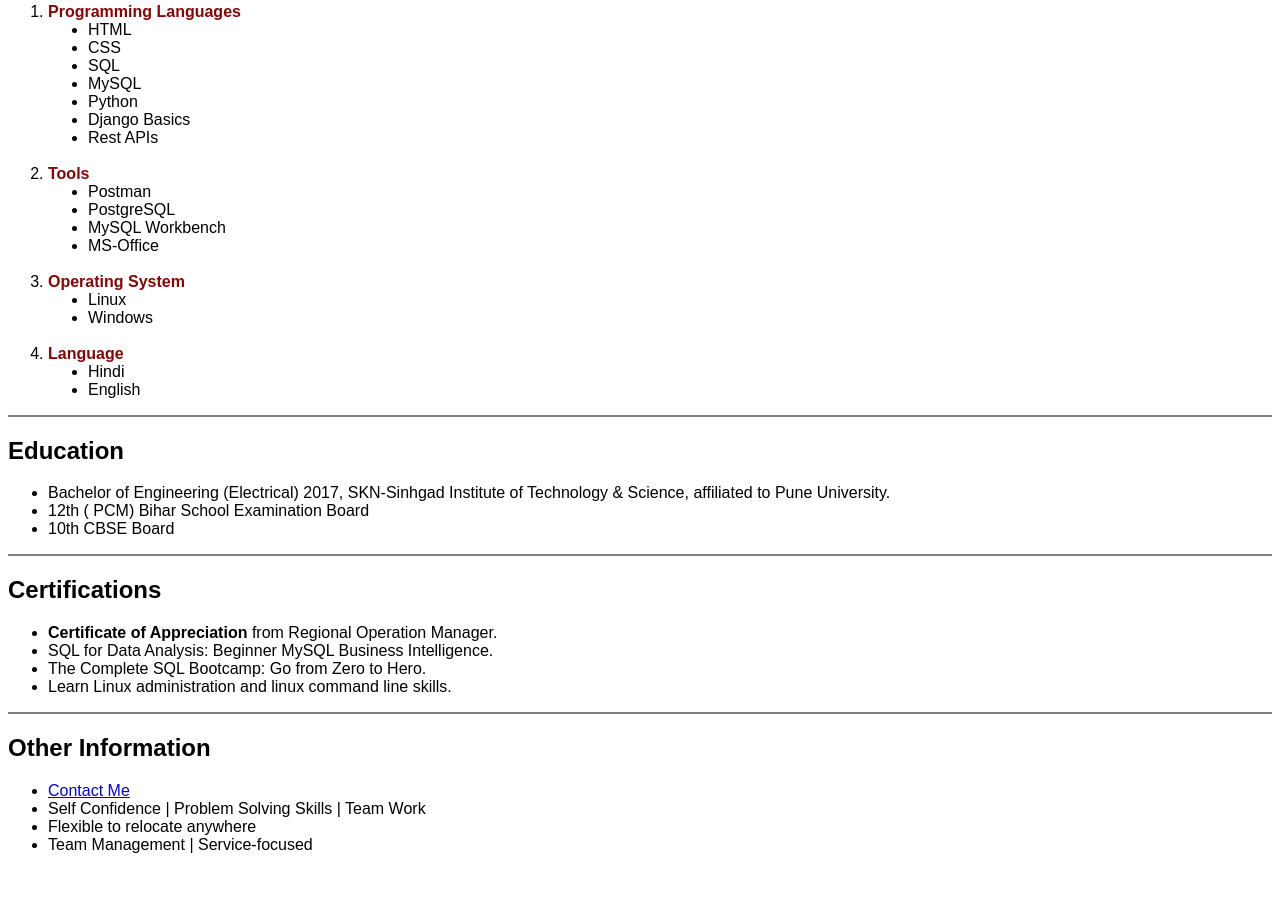
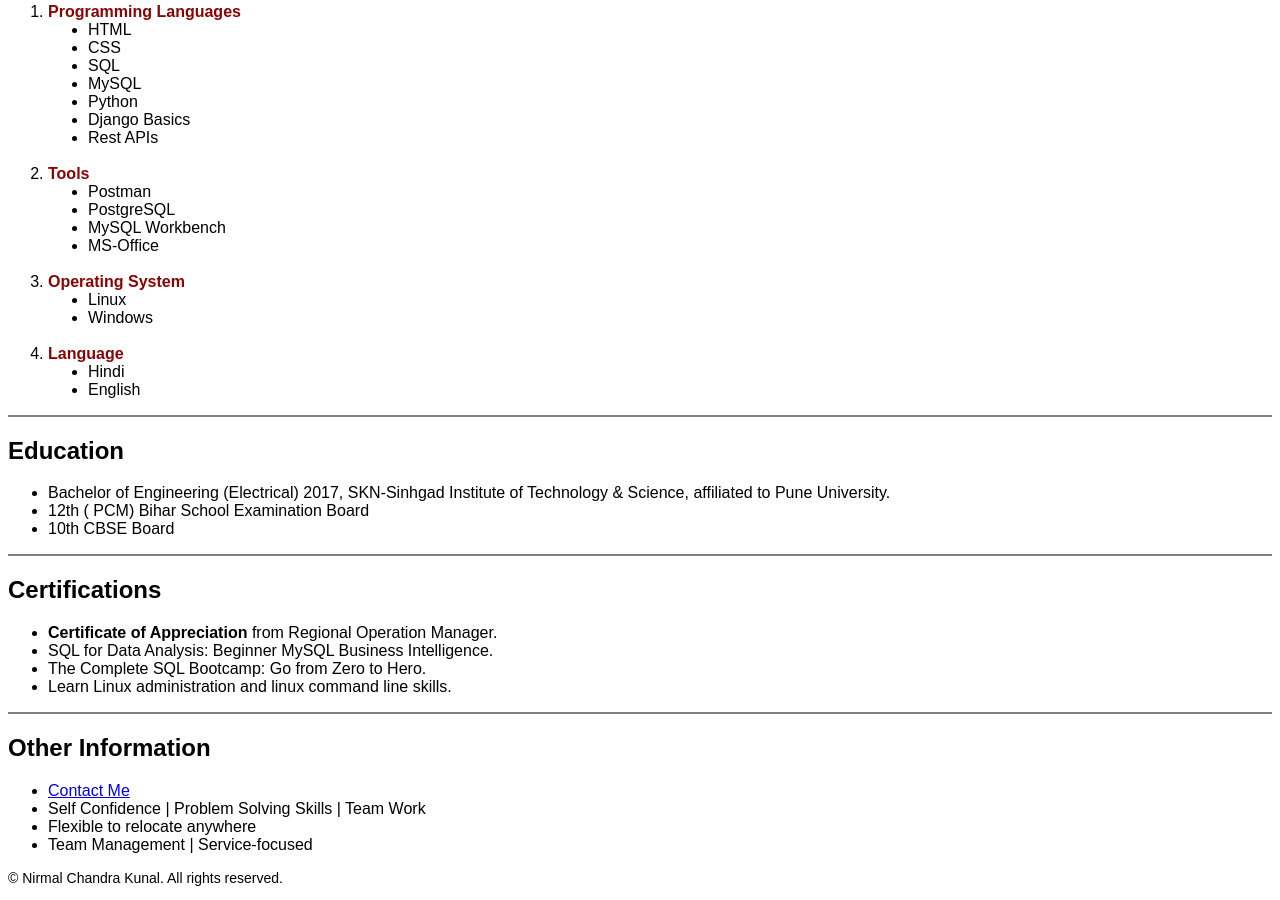
Before and after one commit to nckunal/resume, a plain HTML site: page index.html in a window 1280 px wide. Shown: the part 777-1677 px from the top of the page. Before the commit the page ends 1647 px from the top, so only its background shows below. Drawn offline with Linux system fonts and the light colour scheme.

Commit message:
Update index.html
Added Footer

```diff
--- a/index.html
+++ b/index.html
@@ -112,6 +112,8 @@
         <li>Team Management | Service-focused</li>
     </ul>
 
+    <!-- Footer Section Start -->
+    <p style="font-size: 14px;">&copy; Nirmal Chandra Kunal. All rights reserved.</p>
+    <!-- Footer Section End -->
 </body>
-
 </html>
```
